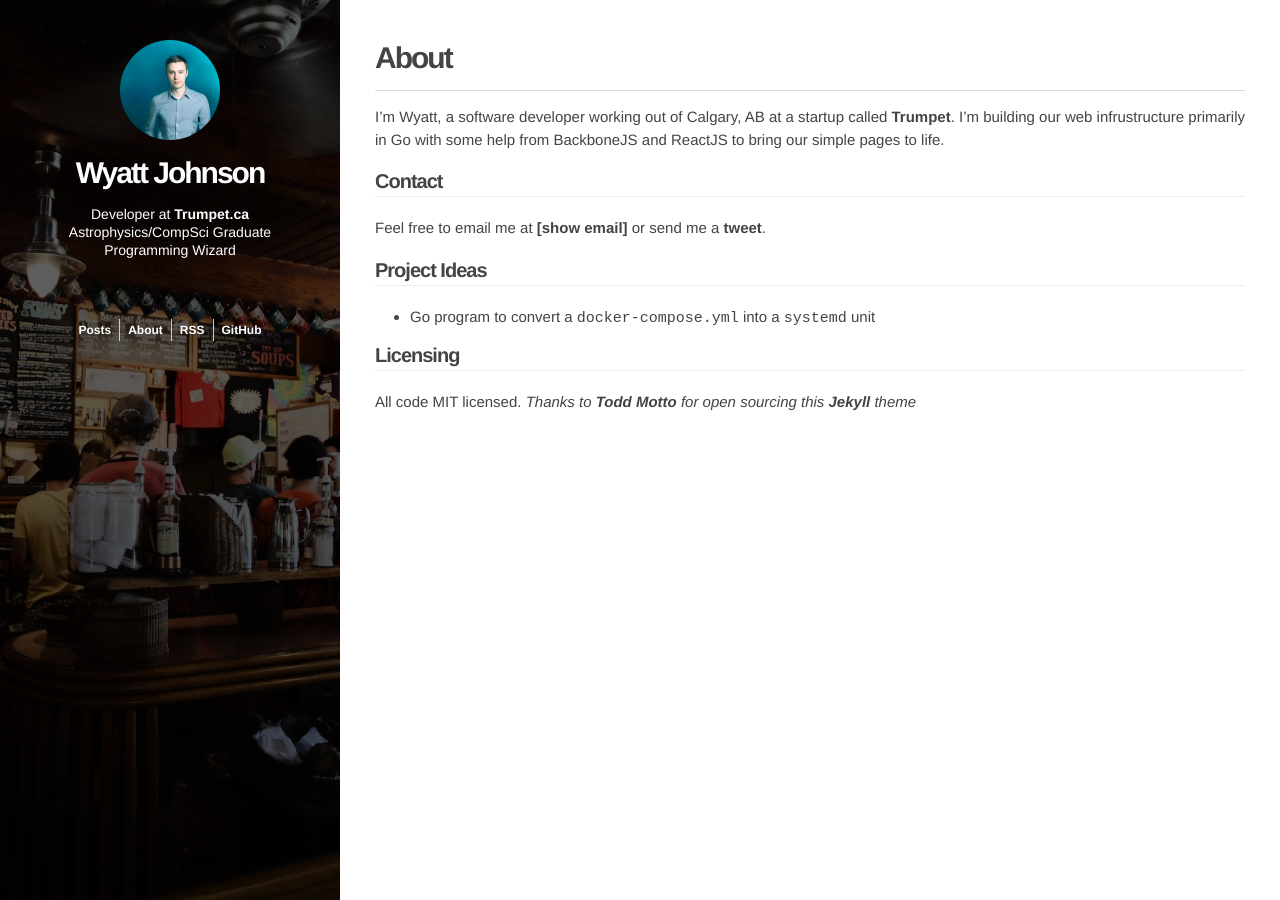
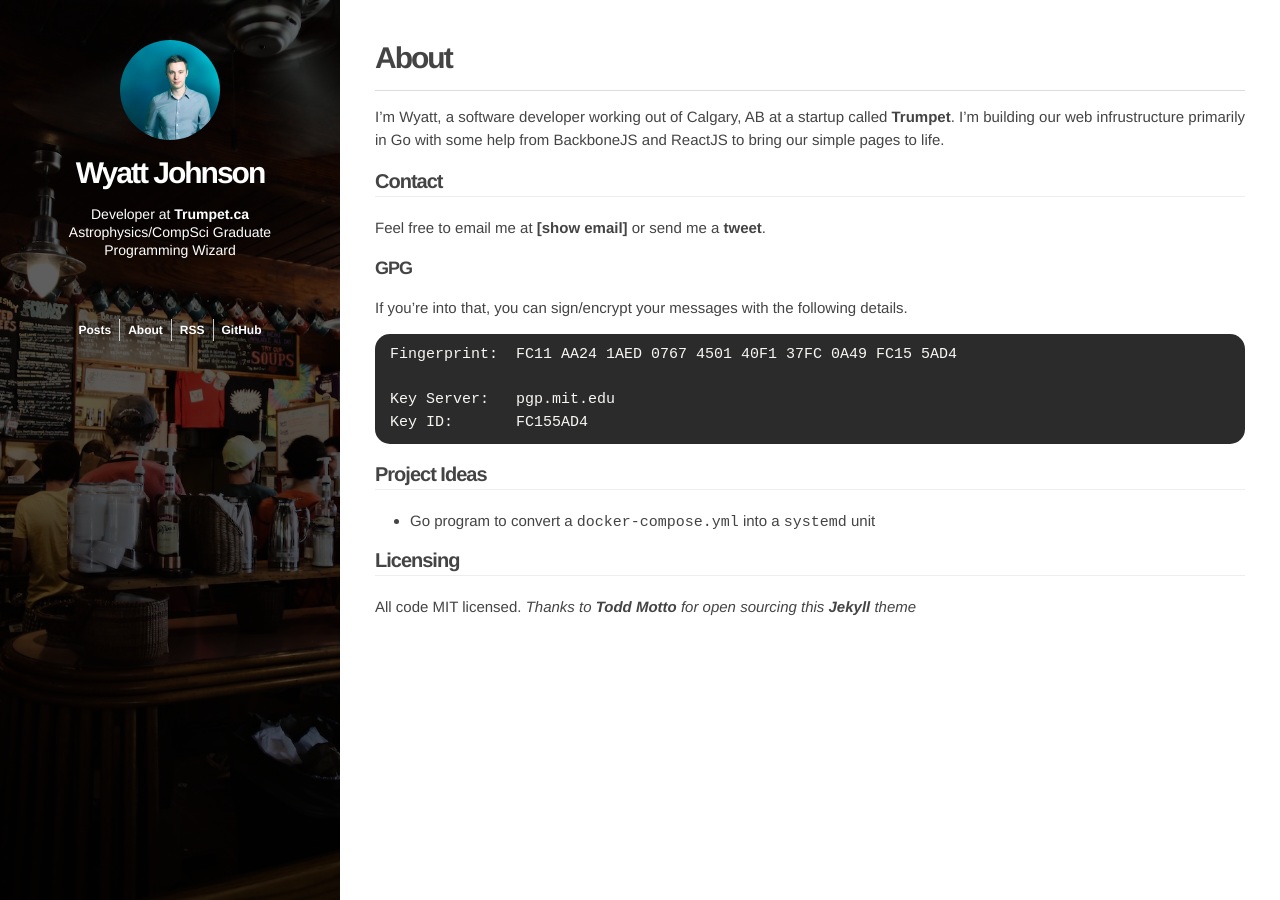
Before and after one commit to adrs0049/old-webpage, a Jekyll site: the page built from about.md, in a window 1280 px wide. Built offline with Jekyll 4.4.1, drawn with Linux system fonts in a browser that asks for light colours; Markdown is read by kramdown in place of the engine named in the settings; comment, search, counter and statistics services are not loaded.

Commit message:
Added pgp

````diff
--- a/about.md
+++ b/about.md
@@ -10,6 +10,17 @@ I'm Wyatt, a software developer working out of Calgary, AB at a startup called [
 
 Feel free to email me at <a href="http://www.google.com/recaptcha/mailhide/d?k=01LmTwdTR54HkiyYJWP1_McA==&amp;c=wrycE40g8ZI9CQlrXQ8_WNqzbSRGreLUGxxriNYSMIU=" onclick="window.open('http://www.google.com/recaptcha/mailhide/d?k=01LmTwdTR54HkiyYJWP1_McA==&amp;c=wrycE40g8ZI9CQlrXQ8_WNqzbSRGreLUGxxriNYSMIU=', '', 'toolbar=0,scrollbars=0,location=0,statusbar=0,menubar=0,resizable=0,width=500,height=300'); return false;" title="Reveal this e-mail address">[show email]</a> or send me a [tweet](https://twitter.com/wyattjoh).
 
+#### GPG
+
+If you're into that, you can sign/encrypt your messages with the following details.
+
+```
+Fingerprint:  FC11 AA24 1AED 0767 4501 40F1 37FC 0A49 FC15 5AD4
+
+Key Server:   pgp.mit.edu
+Key ID:       FC155AD4
+```
+
 ### Project Ideas
 
 - Go program to convert a `docker-compose.yml` into a `systemd` unit
````
